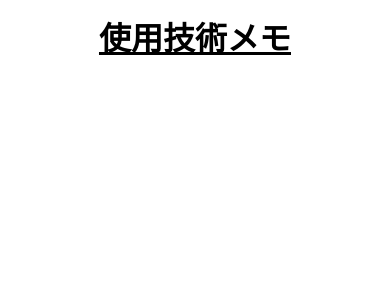
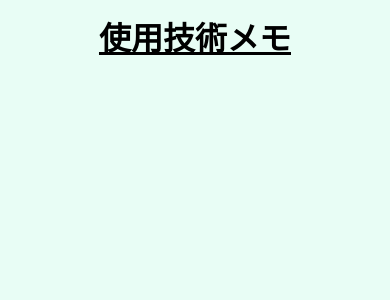
Before and after one commit to dioh0922/idea_store, a PHP site: page / in a window 390 px wide. Shown: the top 300 px of the page. Run offline with PHP 8.4, Linux system fonts and the light colour scheme; some libraries are stand-ins or nearby versions.

Commit message:
表示調整

```diff
--- a/index.php
+++ b/index.php
@@ -6,15 +6,15 @@
 		<link rel="stylesheet" href="./node_modules/tachyons/css/tachyons.min.css">
 		<title>開発ネタ帳</title>
 	</head>
-	<body>
-		<div class="tc block-80 w-16 md:w-32 lg:w-48">
-			<section class="measure center">
+	<body class="bg-washed-green">
+		<div class="tc block-80 w-16 md:w-32 lg:w-48 ">
+			<section class="measure center  db">
 				<h1 class="text-3xl font-bold underline">
 					使用技術メモ
 				</h1>
 				<div class="">
-						<div class="">
-							<section class="center ph5" id="idea-area"></section>
+						<div class="di">
+							<section class="measure center" id="idea-area"></section>
 						</div>
 				</div>
 				<section id="app"></section>
```
Also changed, not shown: src/index.ts (+4 -3 lines).
